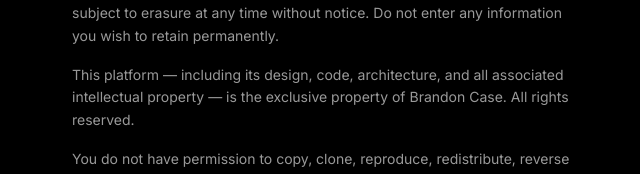
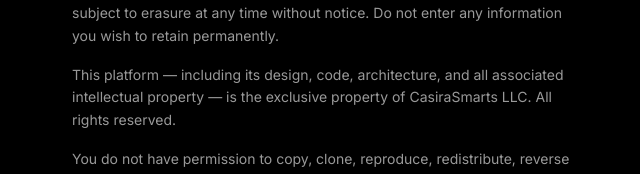
Before and after one commit to itz-coding-time/Akyra-Web, a React (Vite) app: page /privacy in a window 1280 px wide. Both pictures are taken after a click on the button "I Understand — Continue". Shown: the part 297-471 px from the top of the page, without its empty margins (312-952 px from the left). Built offline with nearby package versions, Linux system fonts and the light colour scheme; no server answers.

Commit message:
CasiraSmarts Branding
Yes.

```diff
--- a/src/pages/landing/PrivacyPage.tsx
+++ b/src/pages/landing/PrivacyPage.tsx
@@ -21,7 +21,7 @@
             </p>
 
             <p>
-              This platform — including its design, code, architecture, and all associated intellectual property — is the exclusive property of Brandon Case. All rights reserved.
+              This platform — including its design, code, architecture, and all associated intellectual property — is the exclusive property of CasiraSmarts LLC. All rights reserved.
             </p>
 
             <p>
```
